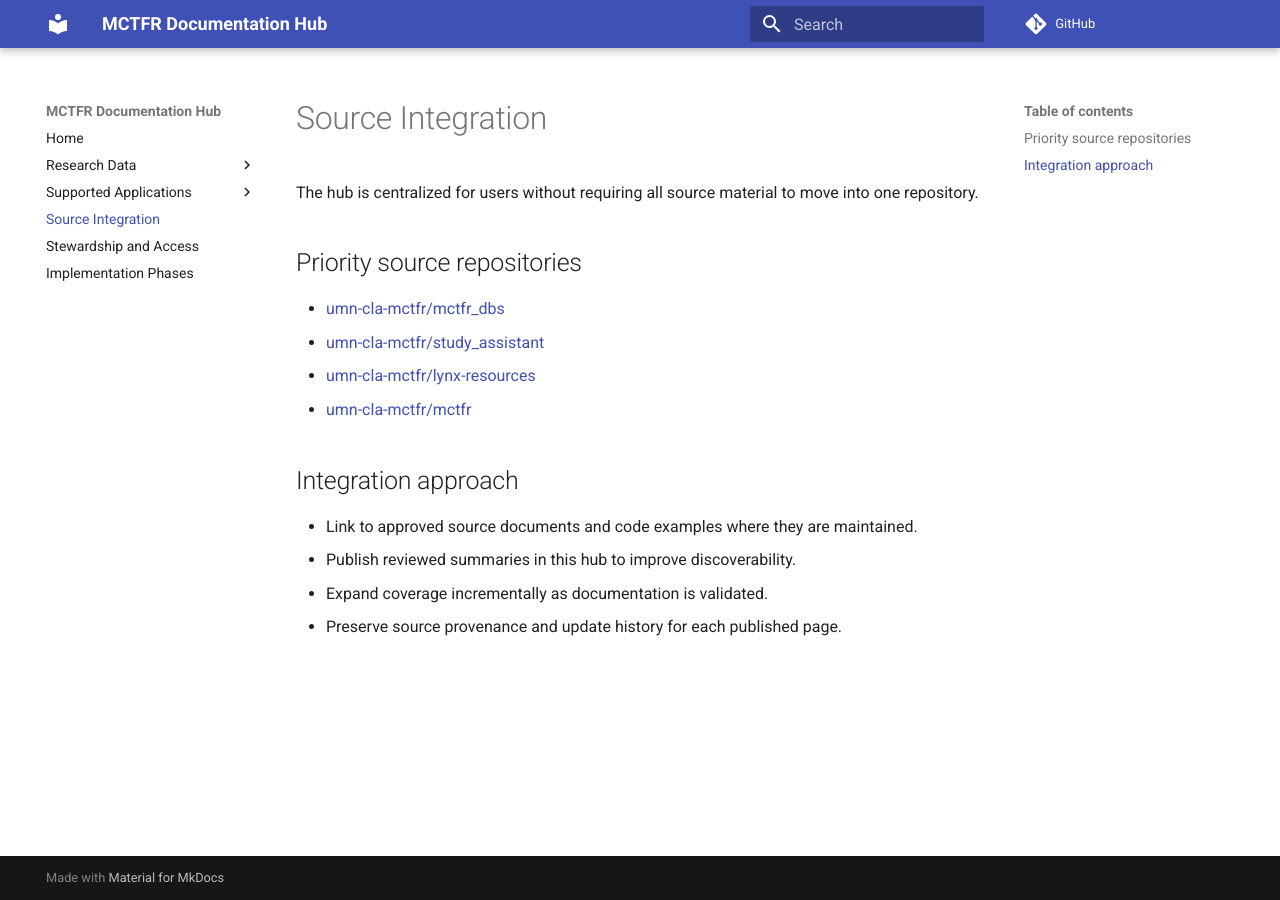
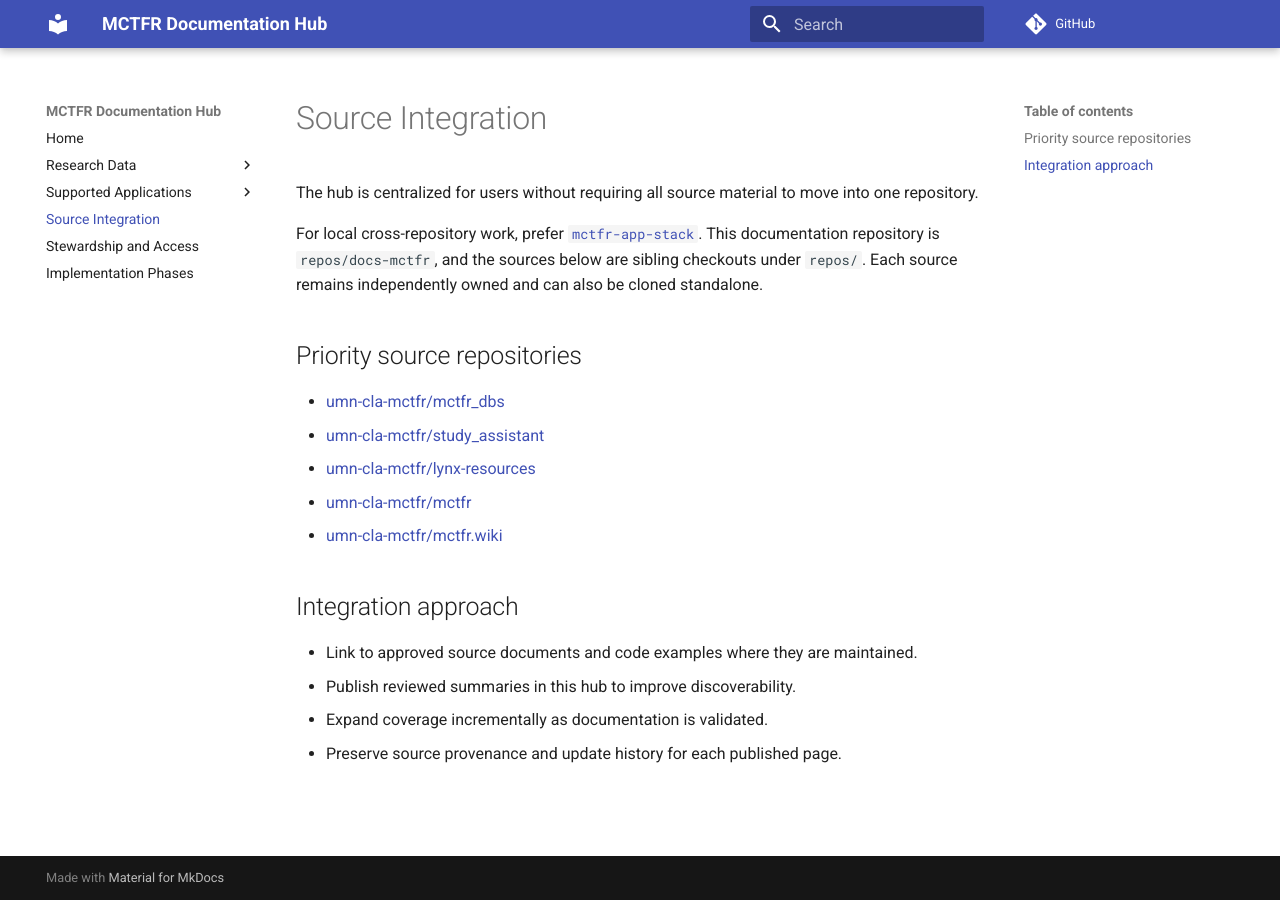
Before and after one commit to umn-cla-mctfr/docs-mctfr, an MkDocs documentation site: the page built from docs/source-integration.md, in a window 1280 px wide. Built offline with MkDocs 1.6.1 and Material for MkDocs 9.7.7, drawn with Linux system fonts in a browser that asks for light colours; comment, search, counter and statistics services are not loaded.

Commit message:
docs: enhance workspace context and update source integration details

```diff
--- a/docs/source-integration.md
+++ b/docs/source-integration.md
@@ -1,6 +1,11 @@
 # Source Integration
 
 The hub is centralized for users without requiring all source material to move into one repository.
+
+For local cross-repository work, prefer
+[`mctfr-app-stack`](https://github.com/umn-cla-mctfr/mctfr-app-stack). This documentation
+repository is `repos/docs-mctfr`, and the sources below are sibling checkouts under
+`repos/`. Each source remains independently owned and can also be cloned standalone.
 
 ## Priority source repositories
 
@@ -8,6 +13,7 @@ The hub is centralized for users without requiring all source material to move i
 - [umn-cla-mctfr/study_assistant](https://github.com/umn-cla-mctfr/study_assistant)
 - [umn-cla-mctfr/lynx-resources](https://github.com/umn-cla-mctfr/lynx-resources)
 - [umn-cla-mctfr/mctfr](https://github.com/umn-cla-mctfr/mctfr)
+- [umn-cla-mctfr/mctfr.wiki](https://github.com/umn-cla-mctfr/mctfr/wiki)
 
 ## Integration approach
 
```
Also changed, not shown: README.md (+9 -0 lines).
